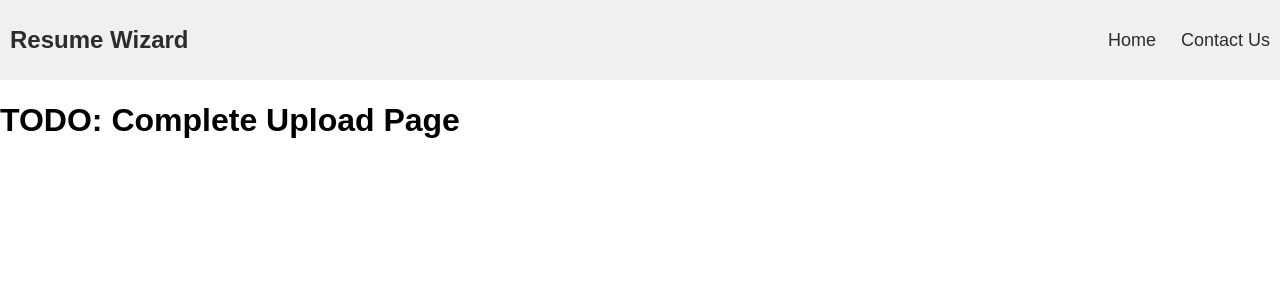
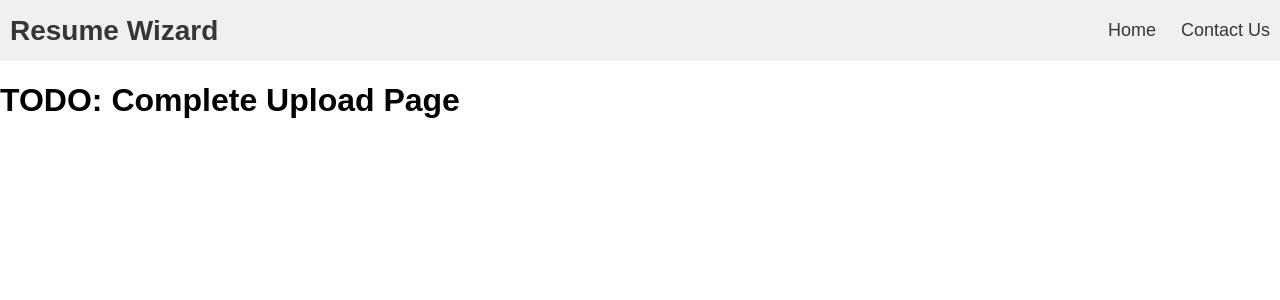
Before and after one commit to Munch42/ENSF-400-Project, a React (Create React App) app in the folder interview-wizard/: page /upload in a window 1280 px wide. Shown: the top 300 px of the page. Built offline with nearby package versions, Linux system fonts and the light colour scheme.

Commit message:
Modified navigation ribbon styling

```diff
--- a/interview-wizard/src/components/NavigationRibbon.js
+++ b/interview-wizard/src/components/NavigationRibbon.js
@@ -6,7 +6,7 @@ const NavigationRibbon = () => {
     return (
         <header className={styles.header} >
             <div>
-                <h1 style={{fontSize: '24px'}}>Resume Wizard</h1>
+                <h1 className={styles.title}>Resume Wizard</h1>
             </div>
             <nav className={styles.nav} >
                 <Link to='/' className={styles.navLink} >Home</Link>
--- a/interview-wizard/src/components/NavigationRibbon.module.css
+++ b/interview-wizard/src/components/NavigationRibbon.module.css
@@ -1,11 +1,16 @@
 .header {
     background-color: #f0f0f0;
-    color: #2c2c2c;
+    color: #363636;
     padding: 10px;
     margin: 0;
     display: flex;
     align-items: center;
     justify-content: space-between;
+}
+
+.title {
+    margin: 0;
+    font-size: 28px;
 }
 
 .nav {
@@ -14,7 +19,7 @@
 }
 
 .navLink {
-    color: #2c2c2c;
+    color: #363636;
     text-decoration: none;
     font-size: 18px;
     padding: 10px 0;
```
